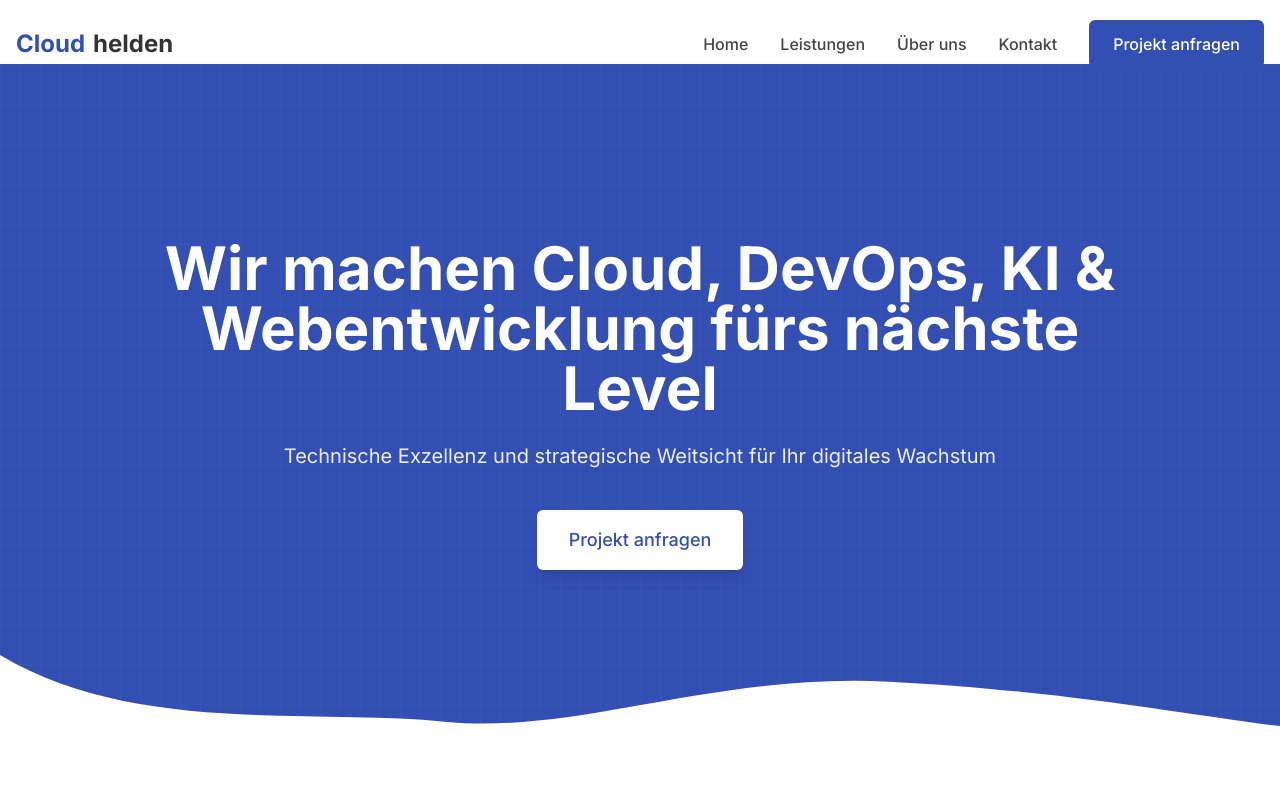
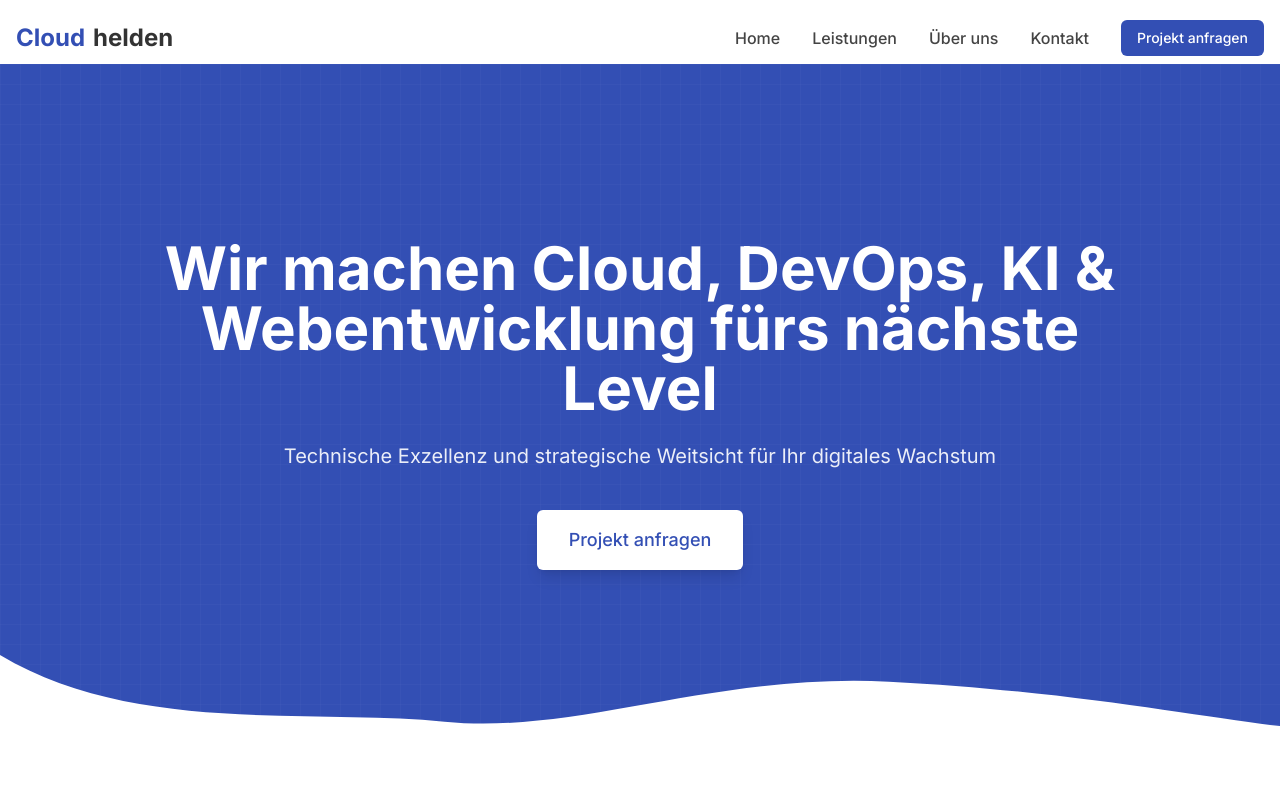
Before and after one commit to celtechstarter/heldendercloud, a React (Vite) app: page / in a window 1280 px wide. Shown: the top 800 px of the page. Built offline with nearby package versions, Linux system fonts and the light colour scheme.

Commit message:
Fix: Reduce button size
Reduce the size of the primary button in the Hero component.

```diff
--- a/src/components/Navbar.tsx
+++ b/src/components/Navbar.tsx
@@ -3,6 +3,7 @@ import React, { useState, useEffect } from 'react';
 import { Link } from 'react-router-dom';
 import { Menu, X } from 'lucide-react';
 import Logo from './Logo';
+import { Button } from './ui/button';
 
 const Navbar: React.FC = () => {
   const [isScrolled, setIsScrolled] = useState(false);
@@ -42,7 +43,7 @@ const Navbar: React.FC = () => {
           <Link to="/kontakt" className="text-dark-light hover:text-primary font-medium transition-colors">
             Kontakt
           </Link>
-          <Link to="/kontakt" className="btn-primary">
+          <Link to="/kontakt" className="bg-primary text-white px-4 py-2 text-sm rounded-md font-medium transition-all hover:bg-primary-hover">
             Projekt anfragen
           </Link>
         </nav>
@@ -89,7 +90,7 @@ const Navbar: React.FC = () => {
               </Link>
               <Link
                 to="/kontakt"
-                className="btn-primary text-xl"
+                className="bg-primary text-white px-4 py-2 text-sm rounded-md font-medium transition-all hover:bg-primary-hover"
                 onClick={() => setMobileMenuOpen(false)}
               >
                 Projekt anfragen
--- a/src/pages/Index.tsx
+++ b/src/pages/Index.tsx
@@ -1,4 +1,3 @@
-
 import React, { useEffect } from 'react';
 import { Link } from 'react-router-dom';
 import { Cloud, Code, Database, Server } from 'lucide-react';
@@ -36,7 +35,6 @@ const Index = () => {
         subtitle="Technische Exzellenz und strategische Weitsicht für Ihr digitales Wachstum"
         buttonText="Projekt anfragen"
         buttonLink="/kontakt"
-        backgroundImage="https://images.unsplash.com/photo-1518770660439-4636190af475?ixlib=rb-4.0.3"
       />
 
       {/* Über uns Sektion */}
```
